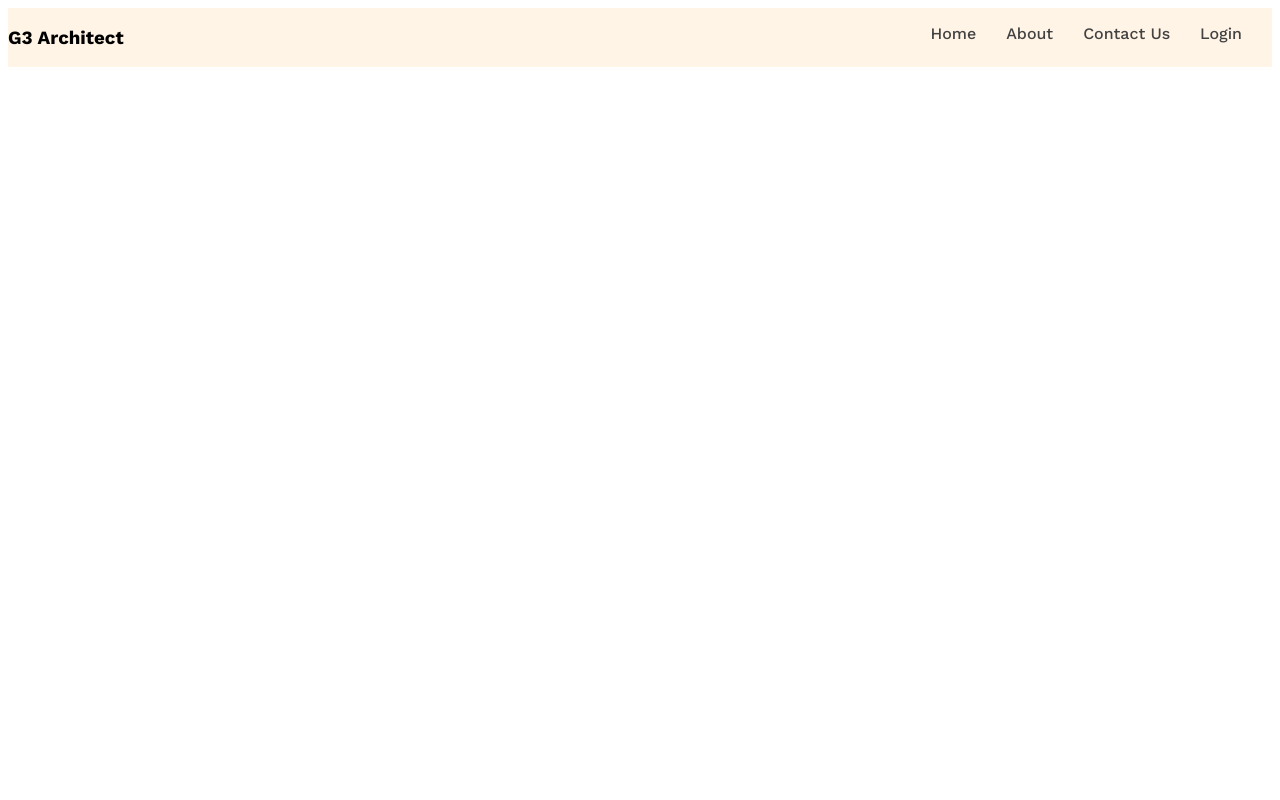
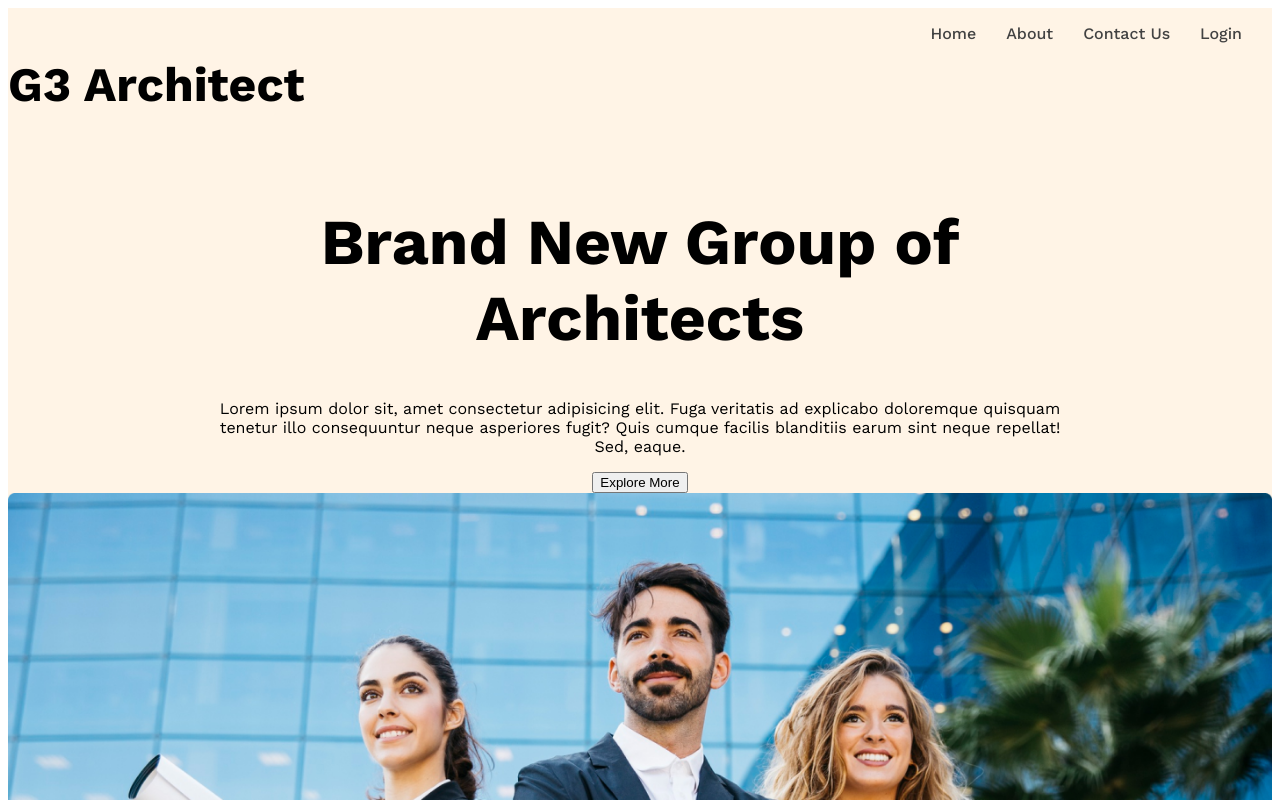
Before and after one commit to tanimmontasir/g3-architect-website-3, a plain HTML site: page index.html in a window 1280 px wide. Shown: the top 800 px of the page. Drawn offline with nearby package versions, Linux system fonts and the light colour scheme.

Commit message:
added an file-2

```diff
--- a/index.html
+++ b/index.html
@@ -19,7 +19,14 @@
             </ul>
         </div>
         <div class="banner">
-
+            <div class="banner-content">
+                <h1 class="banner-title">Brand New
+                    Group of Architects</h1>
+                    <p class="banner-description">Lorem ipsum dolor sit, amet consectetur adipisicing elit. Fuga veritatis ad explicabo doloremque quisquam tenetur illo consequuntur neque asperiores fugit? Quis cumque facilis blanditiis earum sint neque repellat! Sed, eaque.
+                    </p>
+                    <button class="btn primary">Explore More</button>
+            </div>
+            <img class="banner-image"src="images/banner.png" alt="">
         </div>
 
     </header>
--- a/styles/architect.css
+++ b/styles/architect.css
@@ -36,6 +36,12 @@
     justify-content: space-between;
 
 }
+
+.brand{
+    font-weight: 700;
+    font-size: 3rem;
+    align-items: center;
+}
 .nav-item{
     list-style: none;
     margin-right: 30px;
@@ -49,3 +55,37 @@
     max-width: 1440px;
     margin: 0 auto;
 }
+/* banner related styles */
+.banner-content{
+    max-width: 850px;
+    margin: 0 auto;
+    text-align: center;
+}
+
+.banner-title{
+    font-weight: 700;
+    font-size: 4rem;
+}
+
+.btn-primary{
+    background-color: #ff900E;
+    color: white;
+    padding: 20px 25px;
+    font-size: 1.25rem;
+    font-weight: 600;
+    border: none;
+}
+.banner-title{
+    font-weight: 700;
+    font-size: 4rem;
+}
+
+.banner-image{
+    width: 100%;
+}
+
+/* responsive media quary */
+@media screen and (max-width): 576px {
+    .navbar, .nav-link{
+        flex-direction: column;
+    }
```
